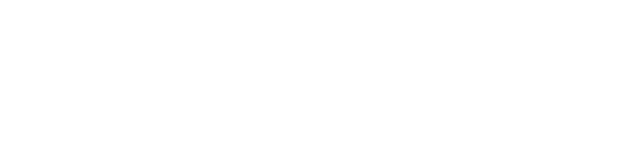
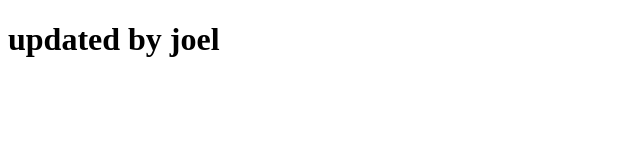
Before and after one commit to primaulia/training-454, a plain HTML site: page index.html in a window 1280 px wide. Shown: the whole page, without its empty margins (0-640 px from the left). Drawn offline with Linux system fonts and the light colour scheme.

Commit message:
updated html

```diff
--- a/index.html
+++ b/index.html
@@ -6,6 +6,6 @@
   <title>Document</title>
 </head>
 <body>
-
+  <h1>updated by joel</h1>
 </body>
 </html>
```
